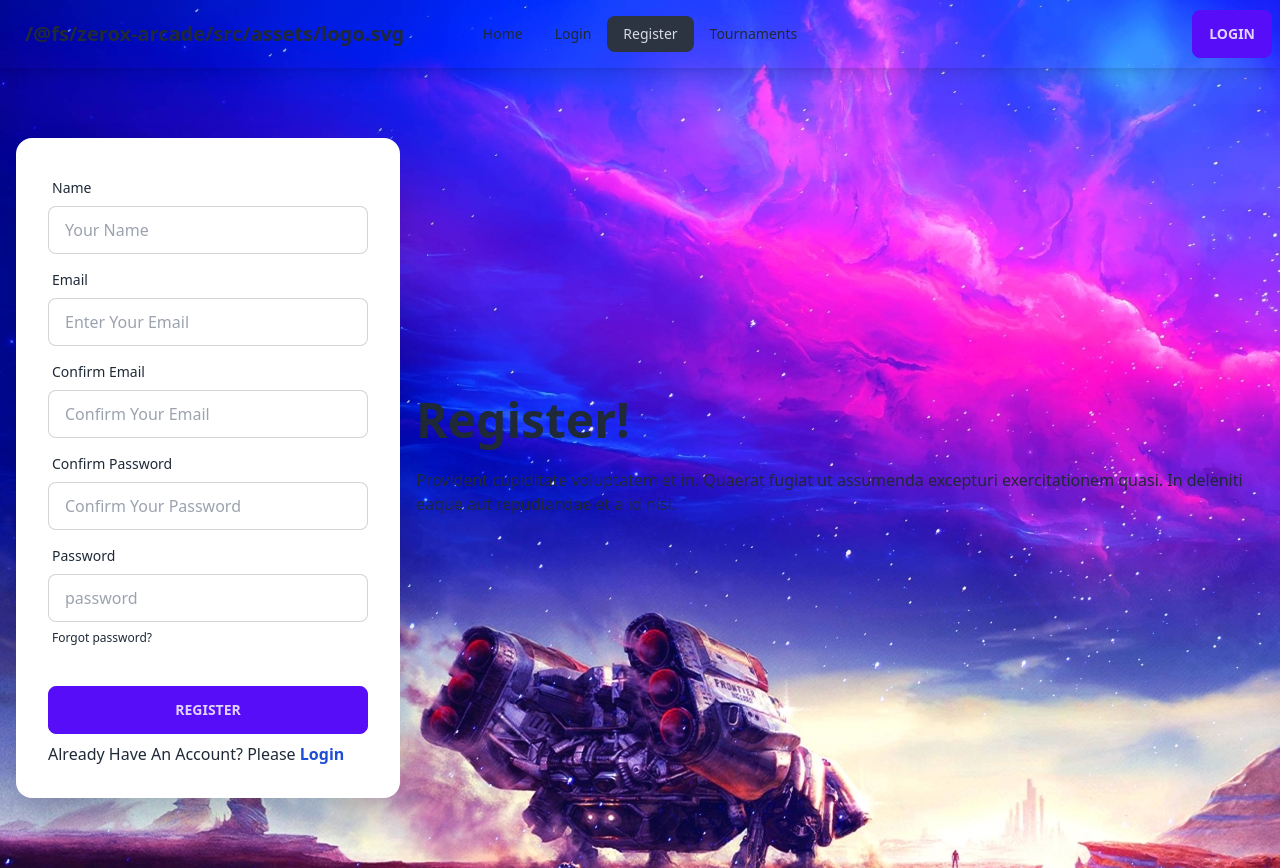
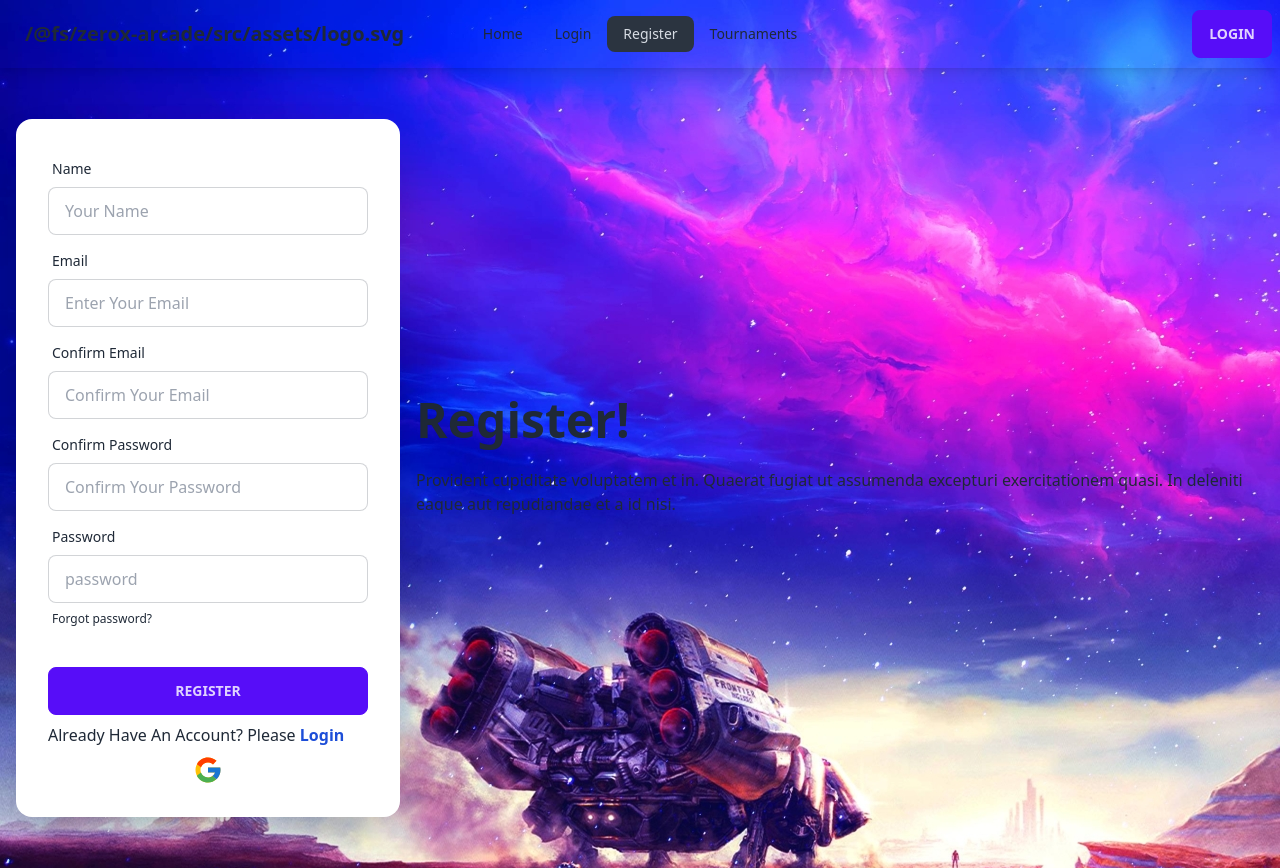
Before and after one commit to Abrar-404/Zerox-Arcade, a React (Vite) app in the folder zerox-arcade/: page /register in a window 1280 px wide. Built offline with nearby package versions, Linux system fonts and the light colour scheme; no server answers.

Commit message:
added google sign in

```diff
--- a/zerox-arcade/package.json
+++ b/zerox-arcade/package.json
@@ -15,6 +15,7 @@
     "match-sorter": "^6.3.1",
     "react": "^18.2.0",
     "react-dom": "^18.2.0",
+    "react-icons": "^4.11.0",
     "react-router-dom": "^6.16.0",
     "sort-by": "^1.2.0"
   },
--- a/zerox-arcade/src/Components/Login/Login.jsx
+++ b/zerox-arcade/src/Components/Login/Login.jsx
@@ -1,10 +1,21 @@
 import { useContext } from 'react';
 import { Link, useNavigate } from 'react-router-dom';
 import { AuthContext } from '../../Providers/AuthProvider';
+import { FcGoogle } from 'react-icons/fc';
 
 const Login = () => {
-  const { signInUser } = useContext(AuthContext);
+  const { signInUser, googleSignIn } = useContext(AuthContext);
   const naviGate = useNavigate();
+
+  const handleGoogleSignIn = () => {
+    googleSignIn()
+      .then(result => {
+        console.log(result.user);
+      })
+      .catch(error => {
+        console.error(error);
+      });
+  };
 
   const handleLogin = e => {
     e.preventDefault();
@@ -75,6 +86,12 @@ const Login = () => {
                   Register
                 </Link>
               </p>
+              <button
+                onClick={handleGoogleSignIn}
+                className="text-3xl mx-auto text-center"
+              >
+                <FcGoogle></FcGoogle>
+              </button>
             </form>
           </div>
         </div>
--- a/zerox-arcade/src/Components/Register/Register.jsx
+++ b/zerox-arcade/src/Components/Register/Register.jsx
@@ -1,10 +1,21 @@
 import { useContext } from 'react';
 import { Link, useNavigate } from 'react-router-dom';
+import { FcGoogle } from 'react-icons/fc';
 import { AuthContext } from '../../Providers/AuthProvider';
 
 const Register = () => {
-  const { registerUser } = useContext(AuthContext);
+  const { registerUser, googleSignIn } = useContext(AuthContext);
   const naviGate = useNavigate();
+
+  const handleGoogleSignIn = () => {
+    googleSignIn()
+      .then(result => {
+        console.log(result.user);
+      })
+      .catch(error => {
+        console.error(error);
+      });
+  };
 
   const handleRegister = e => {
     e.preventDefault();
@@ -115,6 +126,12 @@ const Register = () => {
                   Login
                 </Link>
               </p>
+              <button
+                onClick={handleGoogleSignIn}
+                className="text-3xl mx-auto text-center"
+              >
+                <FcGoogle></FcGoogle>
+              </button>
             </form>
           </div>
         </div>
--- a/zerox-arcade/src/Providers/AuthProvider.jsx
+++ b/zerox-arcade/src/Providers/AuthProvider.jsx
@@ -3,11 +3,14 @@ import {
   createUserWithEmailAndPassword,
   onAuthStateChanged,
   signInWithEmailAndPassword,
+  signInWithPopup,
   signOut,
 } from 'firebase/auth';
 import { auth } from './../Firebase/firebase.config';
+import { GoogleAuthProvider } from 'firebase/auth';
 
 export const AuthContext = createContext(null);
+const providerGoogle = new GoogleAuthProvider();
 
 const AuthProvider = ({ children }) => {
   const [user, setUser] = useState(null);
@@ -33,12 +36,24 @@ const AuthProvider = ({ children }) => {
     };
   }, []);
 
+  const googleSignIn = () => {
+    setLoading(true);
+    return signInWithPopup(auth, providerGoogle);
+  };
+
   const signOutUser = () => {
     setLoading(true);
     return signOut(auth);
   };
 
-  const AuthInfo = { user, loading,signOutUser, registerUser, signInUser };
+  const AuthInfo = {
+    user,
+    loading,
+    signOutUser,
+    registerUser,
+    googleSignIn,
+    signInUser,
+  };
 
   return (
     <AuthContext.Provider value={AuthInfo}>{children}</AuthContext.Provider>
```
Also changed, not shown: 1 other file (tests, documents, lock files or other folders).
